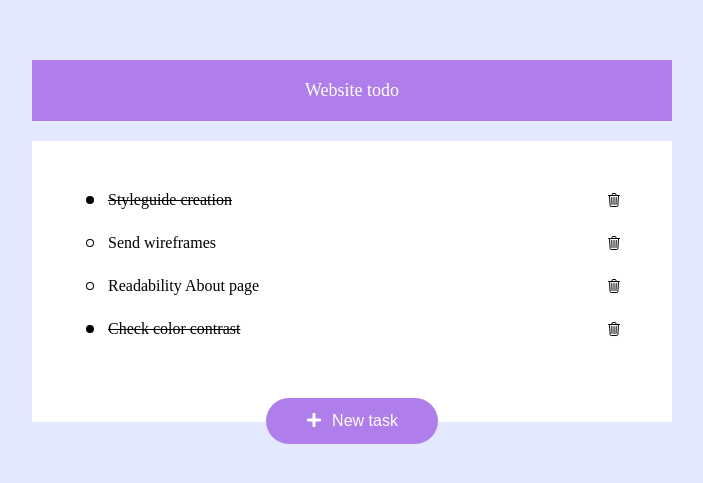
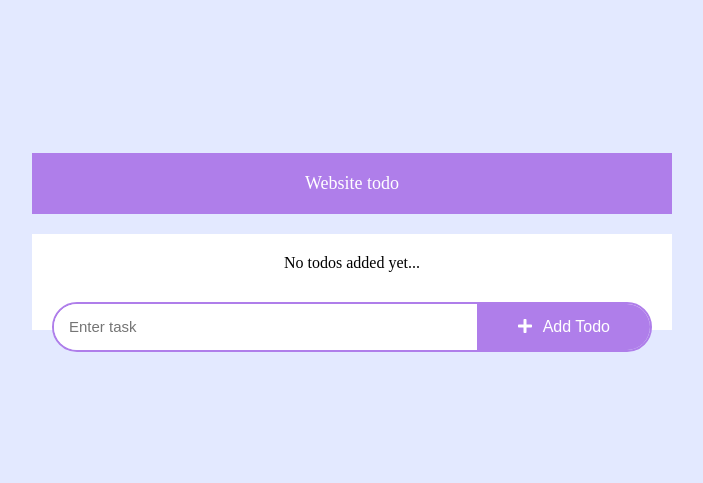
Before and after one commit to zaku86/new-todo-list, a React (Create React App) app: page / in a window 1280 px wide. Shown: the part 159-642 px from the top of the page, without its empty margins (288-991 px from the left). Built offline with nearby package versions, Linux system fonts and the light colour scheme.

Commit message:
finished implementing addTodo funcshionality

```diff
--- /dev/null
+++ b/src/components/AddTodo.jsx
@@ -0,0 +1,28 @@
+import { useState } from "react";
+import Button from "./Button";
+import Input from "./Input";
+
+function AddTodo({ todos, setTodos }) {
+  const [text, setText] = useState("");
+
+  const handleClick = () => {
+    const newTodo = {
+      id: todos.length + 1,
+      text: text,
+      isCompleted: false,
+    };
+    console.log(newTodo);
+    setTodos([newTodo, ...todos]);
+
+    setText("");
+  };
+
+  return (
+    <div className="add-todo">
+      <Input text={text} setText={setText} placeholder={"Enter task"} />
+      <Button addFunction={handleClick} text={"Add Todo"} />
+    </div>
+  );
+}
+
+export default AddTodo;
--- a/src/components/Button.jsx
+++ b/src/components/Button.jsx
@@ -1,10 +1,10 @@
 import { FaPlus } from "react-icons/fa";
 
-function Button() {
+function Button({ text, addFunction }) {
   return (
-    <button className="plus-button">
+    <button onClick={addFunction} className="plus-button">
       <FaPlus />
-      <p>New task</p>
+      <p>{text}</p>
     </button>
   );
 }
--- /dev/null
+++ b/src/components/Input.jsx
@@ -0,0 +1,12 @@
+function Input({ text, setText, placeholder }) {
+  return (
+    <input
+      value={text}
+      onChange={(e) => setText(e.target.value)}
+      type="text"
+      placeholder={placeholder}
+    />
+  );
+}
+
+export default Input;
--- a/src/components/TodoBody.jsx
+++ b/src/components/TodoBody.jsx
@@ -1,23 +1,22 @@
 import Todo from "./Todo";
-import Button from "./Button";
 import React, { useState } from "react";
-
-const data = [
-  { id: 1, text: "Styleguide creation", isCompleted: true },
-  { id: 2, text: "Send wireframes", isCompleted: false },
-  { id: 3, text: "Readability About page", isCompleted: false },
-  { id: 4, text: " Check color contrast", isCompleted: true },
-];
+import AddTodo from "./AddTodo";
 
 function TodoBody() {
+  const [todos, setTodos] = useState([]);
+
   return (
     <div className="todo-body">
-      <div>
-        {data.map((el) => {
-          return <Todo key={el.id} data={el} />;
-        })}
-      </div>
-      <Button />
+      {todos.length === 0 && <p>No todos added yet...</p>}
+      {todos.length > 0 && (
+        <div className="todos">
+          {todos.map((el) => {
+            return <Todo key={el.id} data={el} />;
+          })}
+        </div>
+      )}
+
+      <AddTodo todos={todos} setTodos={setTodos} />
     </div>
   );
 }
--- a/src/style.css
+++ b/src/style.css
@@ -37,7 +37,7 @@ body {
   flex-direction: column;
   gap: 30px;
 }
-.todo-body > div {
+.todos {
   width: 100%;
   padding: 20px;
   display: flex;
@@ -67,17 +67,32 @@ body {
   color: white;
   border: none;
   padding: 14px 40px;
-  border-radius: 25px;
   font-size: 16px;
   display: flex;
   flex-direction: row;
   gap: 10px;
-  margin-bottom: -42px;
   cursor: pointer;
 }
 .trashcan {
   cursor: pointer;
 }
+
+.add-todo {
+  display: flex;
+  border: 2px solid #af7eea;
+  margin-bottom: -42px;
+  width: 100%;
+  border-radius: 25px;
+  overflow: hidden;
+}
+.add-todo > input {
+  padding: 0px 15px;
+  font-size: 15px;
+  flex: 1;
+  border: none;
+  outline: none;
+}
+
 @media screen and (max-width: 500px) {
   .todo-container {
     width: 80%;
```
